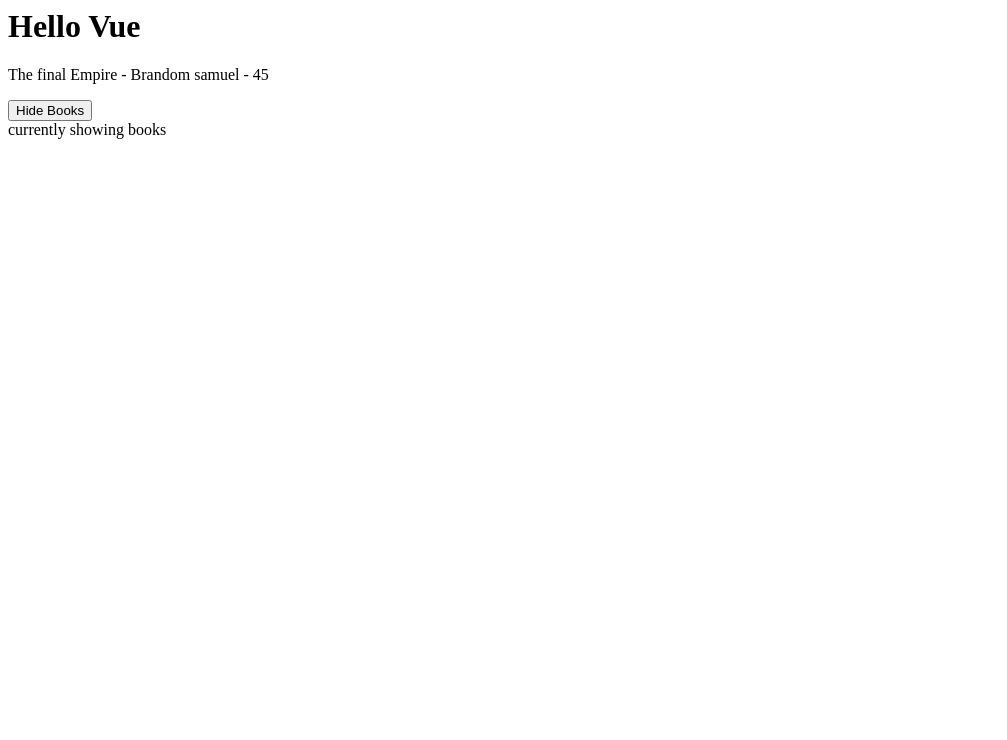
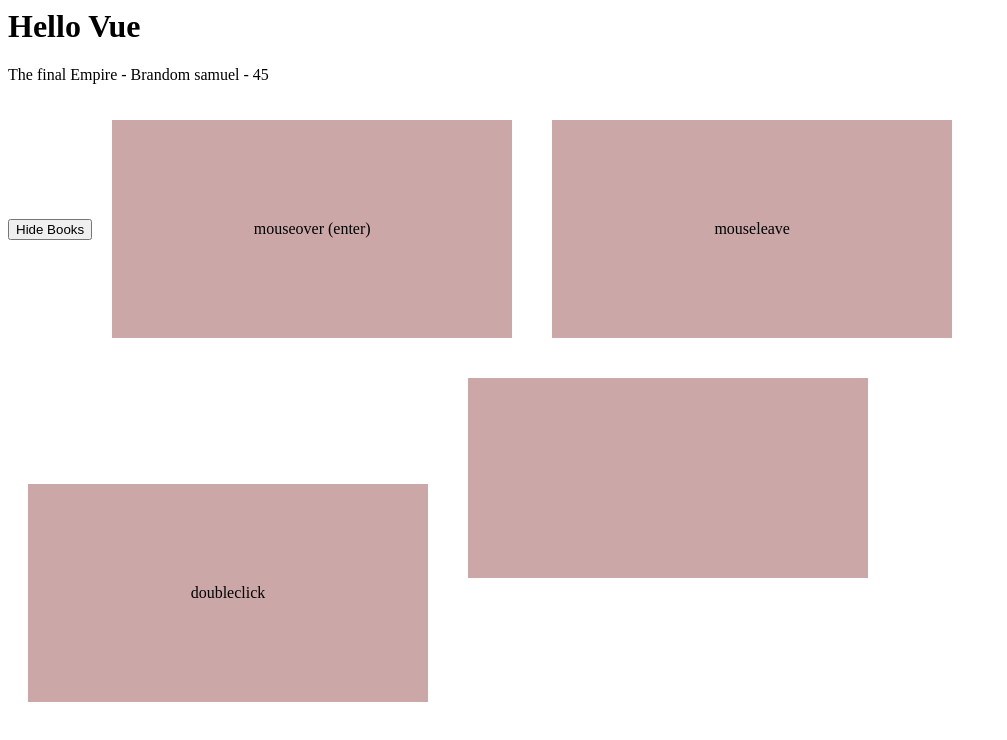
Before and after one commit to Swetha0707/Vue---Learning, a plain HTML site: page index.html in a window 1280 px wide. Shown: the whole page, without its empty margins (0-1007 px from the left). Drawn offline with nearby package versions, Linux system fonts and the light colour scheme.

Commit message:
mouse event

```diff
--- a/app.js
+++ b/app.js
@@ -11,6 +11,9 @@ const app=Vue.createApp(
         methods:{
            toggleShowBooks(){
                this.showBooks=!this.showBooks;
+           },
+           handleEvent(e){
+               console.log(e, e.type)
            }
         }
     }
--- a/index.html
+++ b/index.html
@@ -1,25 +1,43 @@
 <html lang="en">
+
 <head>
     <meta charset="UTF-8">
     <meta http-equiv="X-UA-Compatible" content="IE=edge">
     <meta name="viewport" content="width=device-width, initial-scale=1.0">
     <title>Vue Learning</title>
     <script src="https://unpkg.com/vue@3"></script>
+    <style>
+        .box{
+            padding: 100px 0;
+            width: 400px;
+            text-align:center;
+            background: rgb(204, 167, 167);
+            margin:20px;
+            display: inline-block;
+        }
+    </style>
 </head>
+
 <body>
     <h1>Hello Vue</h1>
     <div id="app">
         <div v-if="showBooks">
-        <p>{{title}} - {{author}} - {{ age }}</p>
+            <p>{{title}} - {{author}} - {{ age }}</p>
         </div>
         <button @click="toggleShowBooks">
             <span v-if="showBooks">Hide Books</span>
             <span v-else>Show Books</span>
 
         </button>
-        <div v-show="showBooks">currently showing books</div>
-        </div>
+        <!-- mouse events -->
+        <div class="box" v-on:mouseover="handleEvent($event,5)">mouseover (enter)</div>
+        <div class="box" @mouseleave="handleEvent"> mouseleave</div>
+        <div class="box" @dblclick="handleEvent">doubleclick</div>
+        <div class="box"></div>
+
+    </div>
 
     <script src="app.js"></script>
 </body>
+
 </html>
```
